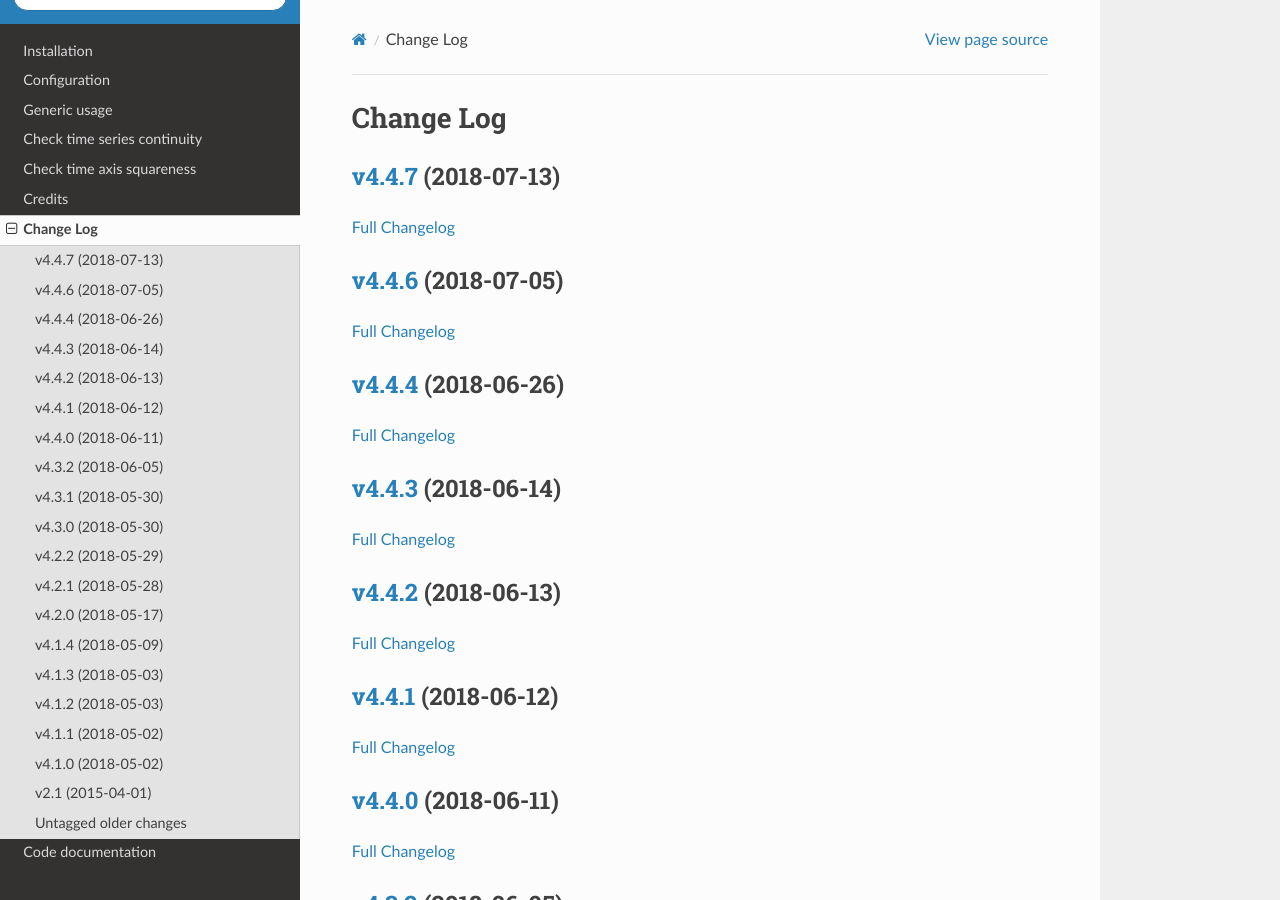
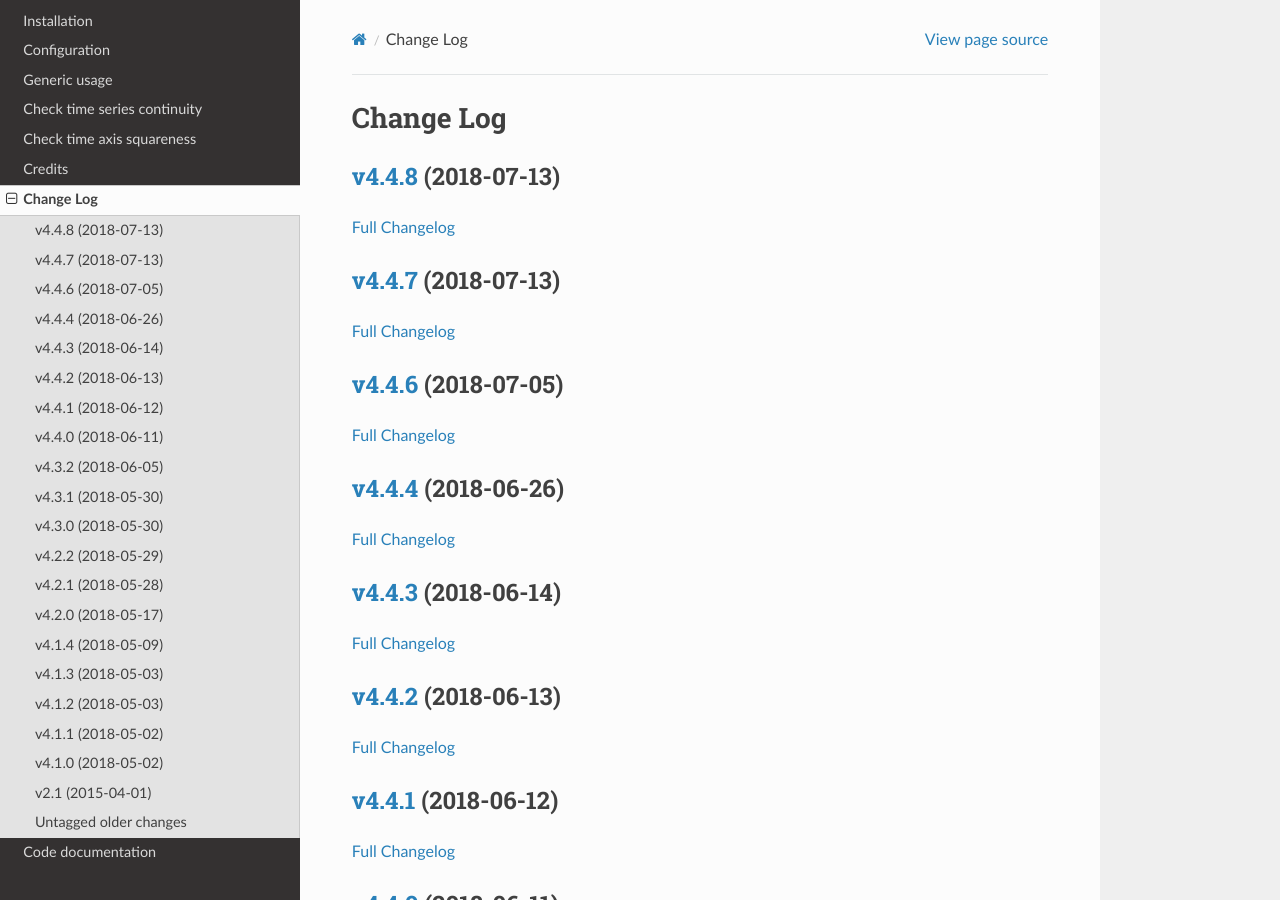
Before and after one commit to ESPRI-Mod/nctime, a Sphinx documentation site: the page built from docs/log.rst, in a window 1280 px wide and 900 px high. Built offline with Sphinx 7.4.7 and the Read the Docs theme 2.0.0, drawn with Linux system fonts in a browser that asks for light colours; pages that are not in the unit, such as notebooks, are missing from menus; the version number could not be read and is left out.

Commit message:
log update

```diff
--- a/docs/log.rst
+++ b/docs/log.rst
@@ -3,6 +3,12 @@
 
 Change Log
 ==========
+
+`v4.4.8 <https://github.com/Prodiguer/nctime/tree/v4.4.7>`__ (2018-07-13)
+-------------------------------------------------------------------------
+
+`Full
+Changelog <https://github.com/Prodiguer/nctime/compare/v4.4.7...v4.4.8>`__
 
 `v4.4.7 <https://github.com/Prodiguer/nctime/tree/v4.4.7>`__ (2018-07-13)
 -------------------------------------------------------------------------
```
